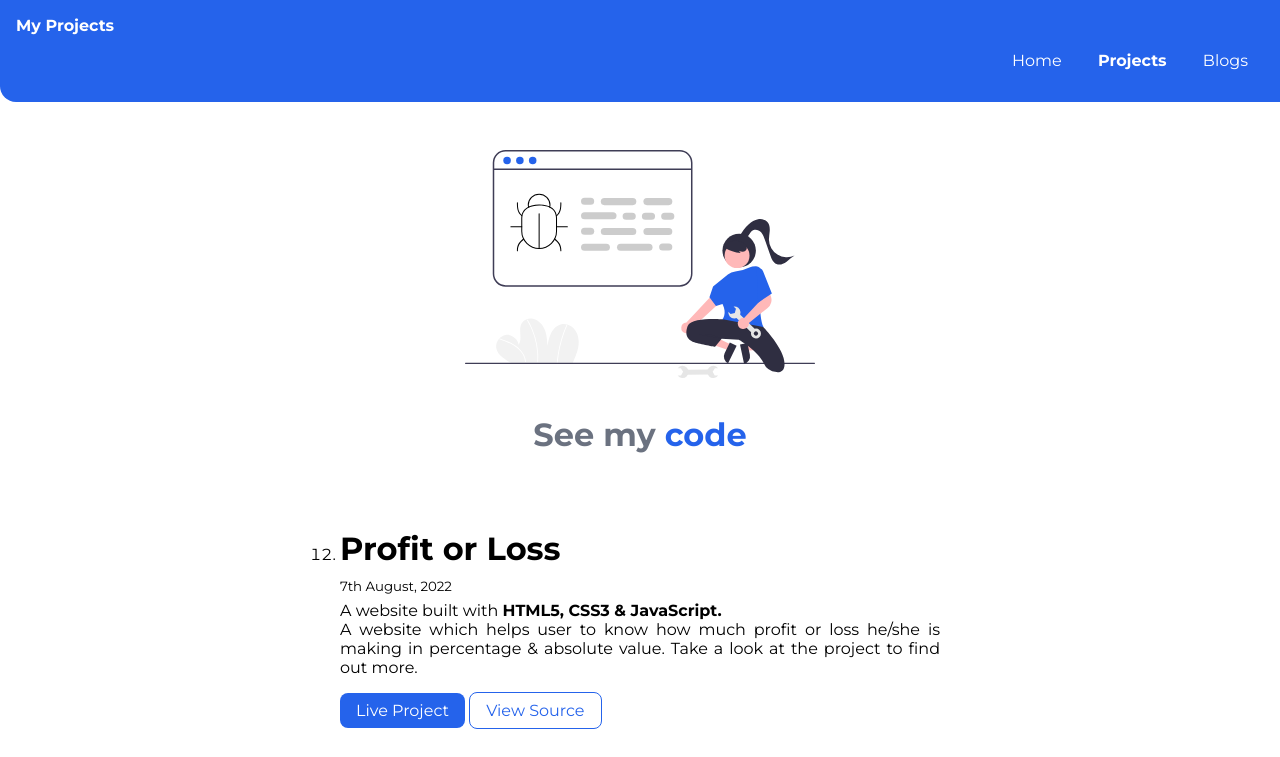
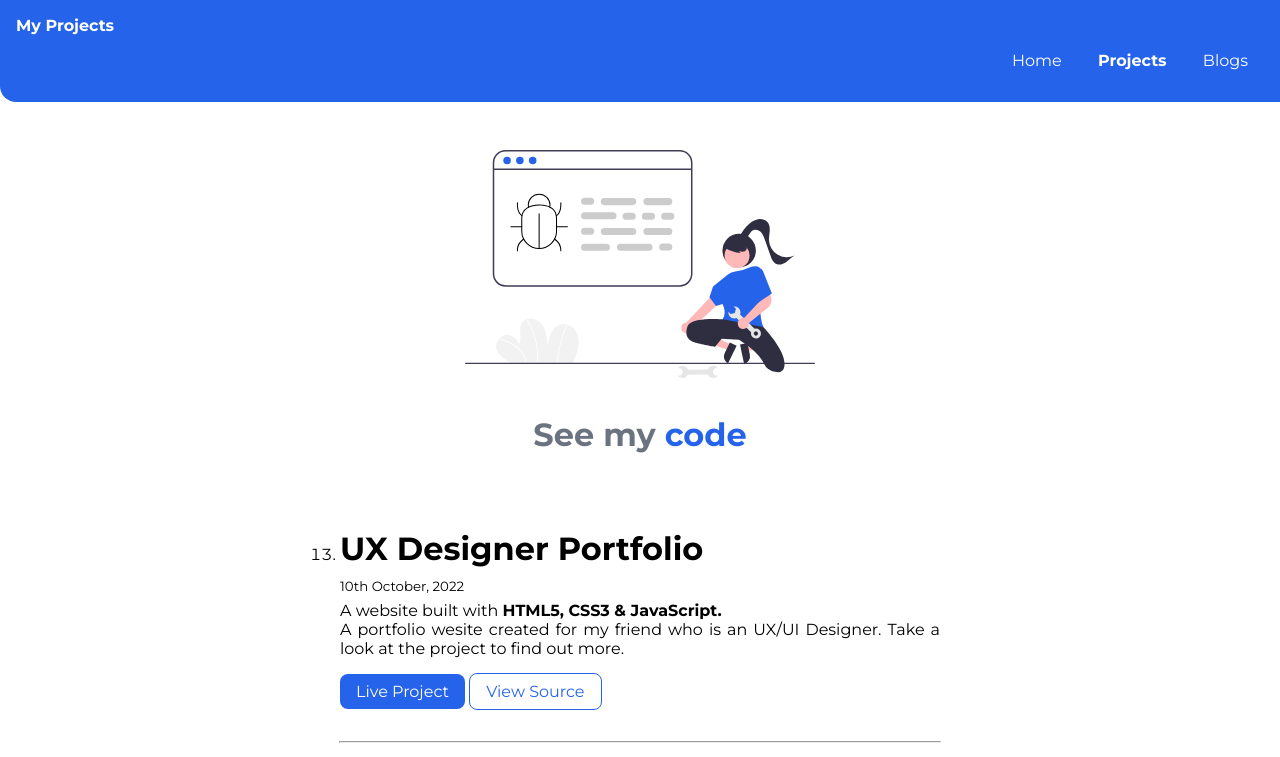
Before and after one commit to AmanHarsh02/neogcamp-htlm-css-component-library, a plain HTML site: page projects.html in a window 1280 px wide. Shown: the top 757 px of the page. Drawn offline with Linux system fonts and the light colour scheme.

Commit message:
update: added project

```diff
--- a/projects.html
+++ b/projects.html
@@ -30,6 +30,18 @@
     </header>
 
     <ol reversed style="padding-inline-start: 1rem; padding-inline-end: 1rem;">
+
+        <div class="container container-center">
+            <li class="padding-med-bottom margin-med-bottom">
+                <h1 class="container-heading">UX Designer Portfolio</h1>
+                <small>10th October, 2022</small>
+                <p class="padding-min-bottom text-justify" style="margin-block-start: 6px">A website built with <strong>HTML5, CSS3 & JavaScript.</strong><br>A portfolio wesite created for my friend who is an UX/UI Designer. Take a look at the project to find out more.</p>
+                <a class="link link-primary" href="https://abhinav-ux-portfolio.netlify.app/index.html" target="_blank">Live Project</a>
+                <a class="link link-secondary" href="https://github.com/AmanHarsh02/abhinav-vyas-portfolio" target="_blank">View Source</a>
+            </li>
+        </div>
+
+        <hr class="container-center">
 
         <div class="container container-center">
             <li class="padding-med-bottom margin-med-bottom">
```
